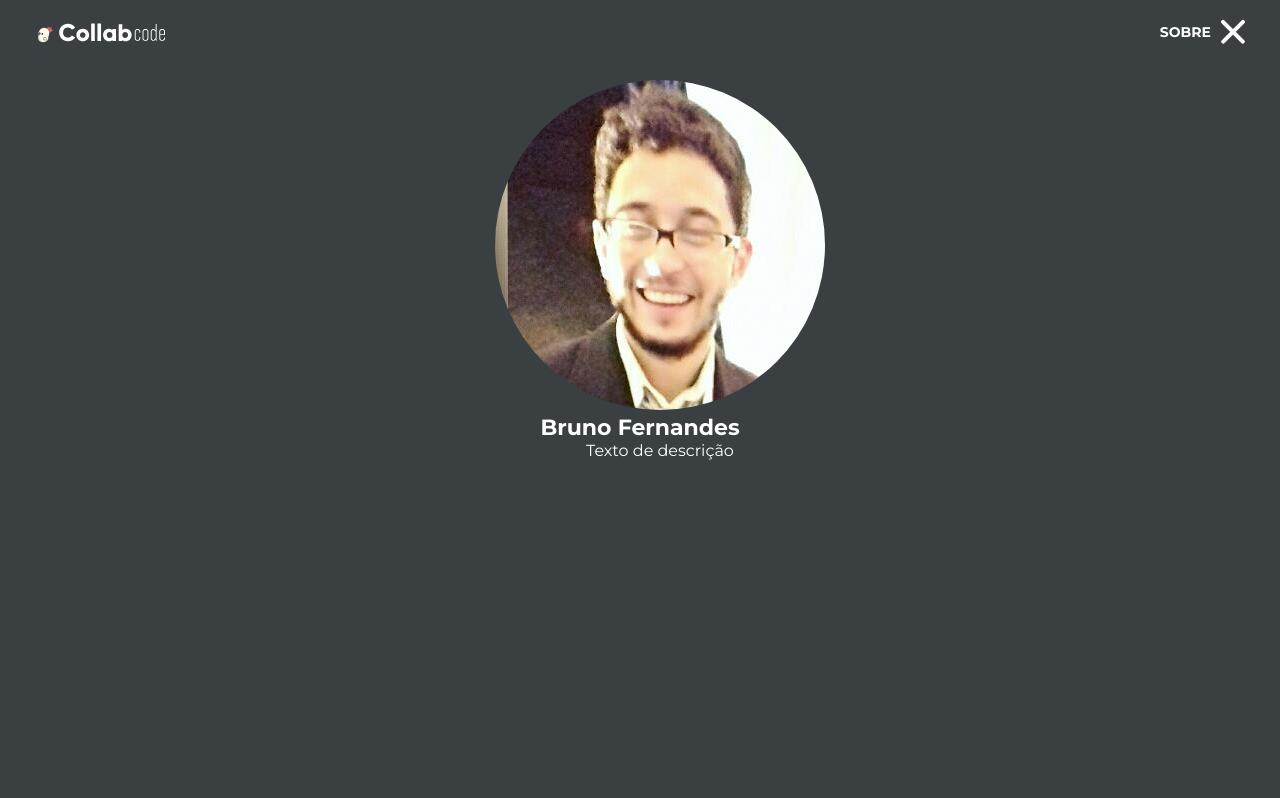
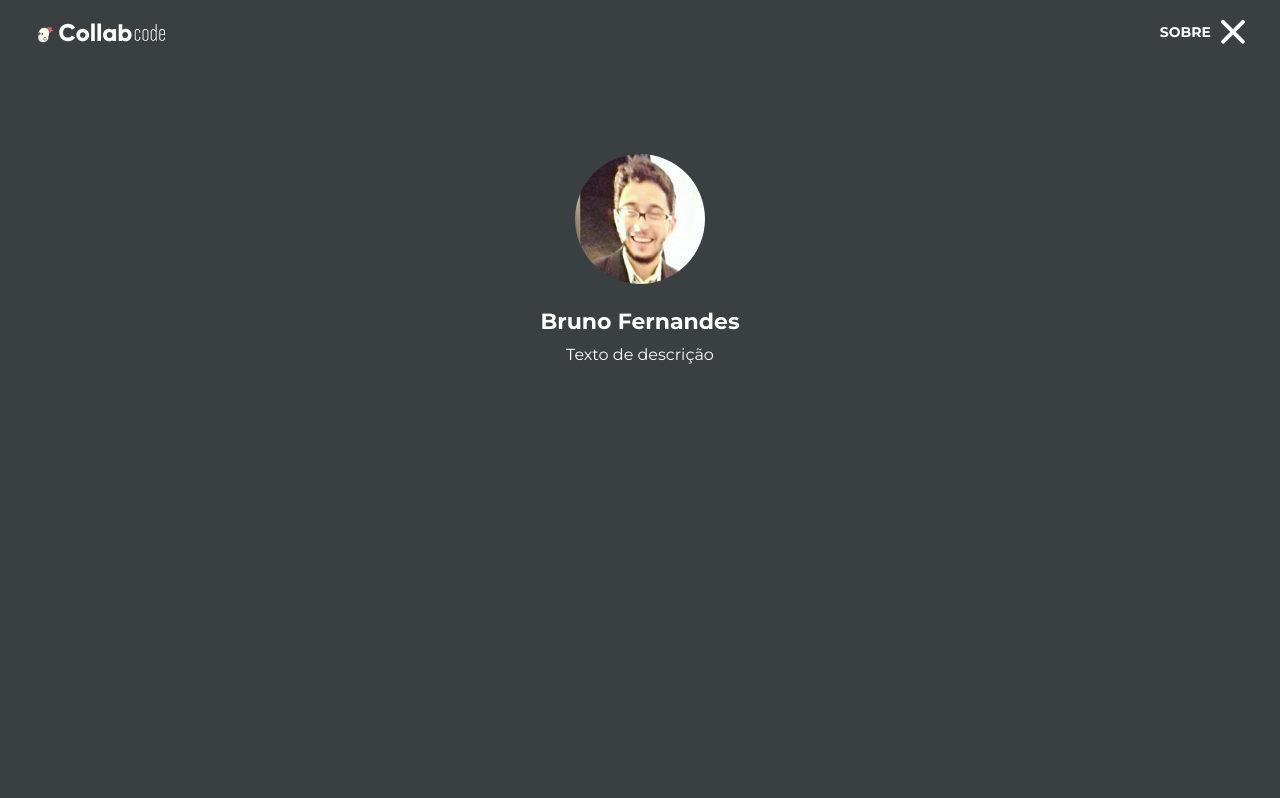
Before and after one commit to BrunoViveiros/CollabCode, a React (Create React App) app: page / in a window 1280 px wide. Shown: the top 798 px of the page. Built offline with nearby package versions, Linux system fonts and the light colour scheme.

Commit message:
Adicionado os respiros no ProfileAvatar

```diff
--- a/src/components/ProfileUser/styles.css
+++ b/src/components/ProfileUser/styles.css
@@ -1,8 +1,23 @@
 .profile-user {
   color: var(--color-zero);
+}
+
+.profile-user > .avatar {
+  margin-bottom: var(--spacing-medium);
+}
+
+.profile-user .avatar-profile {
+  width: 130px;
+  height: 130px;
 }
 
 .profile-user > .title {
   font-size: var(--size-big);
   font-weight: bold;
+  margin-bottom: var(--spacing-small);
 }
+
+.profile-user > .description {
+  width: 70%;
+  margin: 0 auto;
+}
--- a/src/objects/About/styles.css
+++ b/src/objects/About/styles.css
@@ -1,8 +1,12 @@
 .about {
   position: absolute;
-  background-color: var(--color-negative);
+  width: 100vw;
+  height: 100vh;
   top: 0;
   left: 0;
-  width: 100vw;
-  height: 100vh;
+  background-color: var(--color-negative);
 }
+
+.about > .header-internal {
+  margin-bottom: var(--spacing-very-big);
+}
--- a/src/styles/generic/reset.css
+++ b/src/styles/generic/reset.css
@@ -10,3 +10,9 @@
   padding: 0;
   margin: 0;
 }
+
+dl,
+dt,
+dd {
+  margin: 0;
+}
--- a/src/styles/settings/spacing.css
+++ b/src/styles/settings/spacing.css
@@ -4,4 +4,5 @@
   --spacing-small: 10px;
   --spacing-medium: 20px;
   --spacing-big: 35px;
+  --spacing-very-big: 90px;
 }
```
